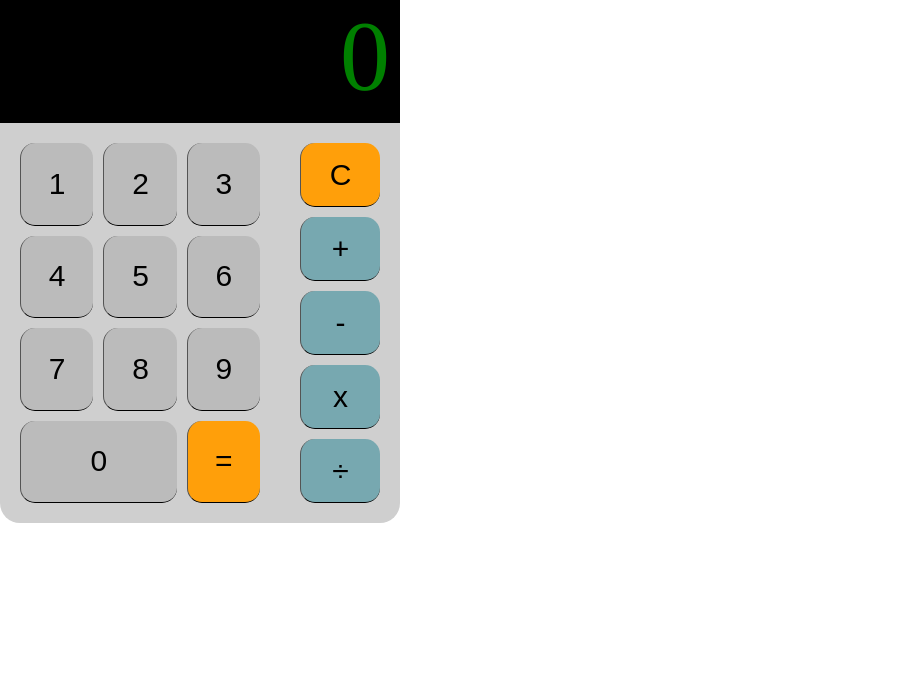
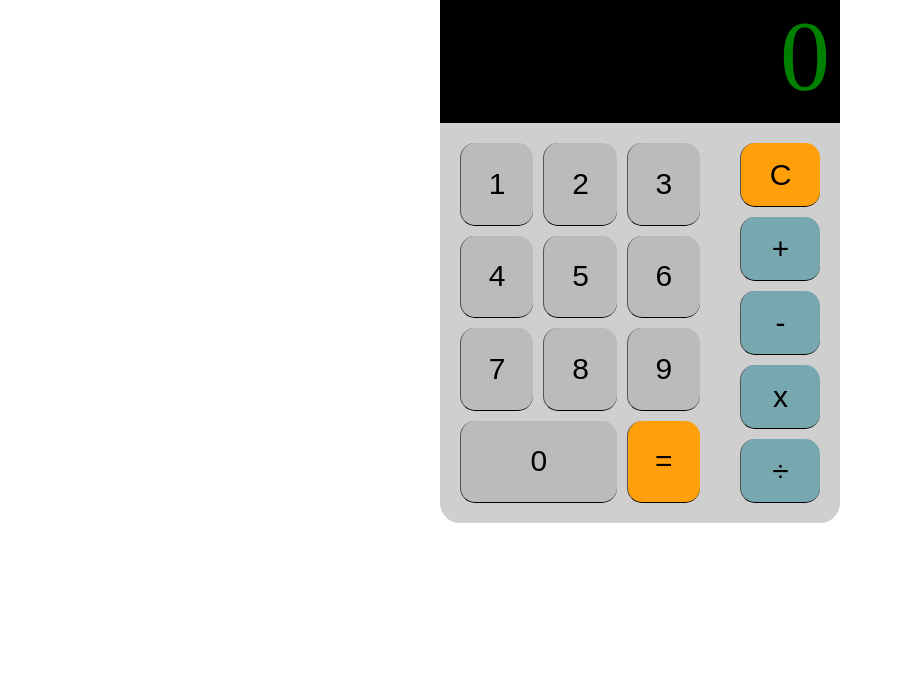
Before and after one commit to KejdiKishta/htmlcss-simple-calculator, a plain HTML site: page index.html in a window 1280 px wide. Shown: the part 116-800 px from the top of the page, without its empty margins (0-903 px from the left). Drawn offline with Linux system fonts and the light colour scheme; a web font is replaced by a local one.

Commit message:
revert: cancelled last commit

```diff
--- a/css/style.css
+++ b/css/style.css
@@ -11,9 +11,9 @@ img{
 
 /*containers*/
 body{
-    display: flex;
+    margin: auto;
     width: 400px;
-    flex-direction: column;
+    font-family: sans-serif;
 }
 
 /*header*/
```
